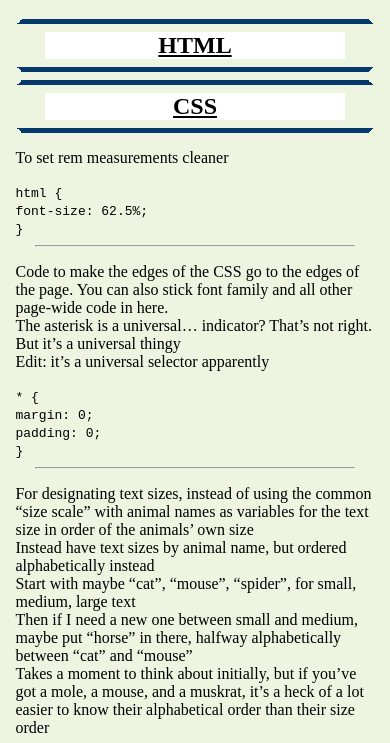
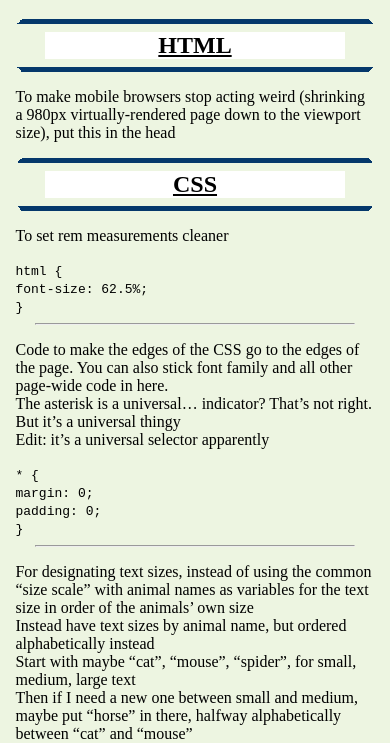
Before and after one commit to KalloCodes/tips-tricks, a plain HTML site: page index.html in a window 390 px wide. Shown: the part 98-841 px from the top of the page. Drawn offline with Linux system fonts and the light colour scheme.

Commit message:
Added mobile browser viewport trick

```diff
--- a/index.html
+++ b/index.html
@@ -15,6 +15,12 @@
     <h2>HTML</h2>
     <hr class="below">
 
+    <div>
+        <p>To make mobile browsers stop acting weird (shrinking a 980px virtually-rendered page down to the viewport size), put this in the head</p>
+        <code>
+            <meta name="viewport" content="width=device-width">
+        </code>
+    </div>
 
     <hr class="above">
     <h2>CSS</h2>
```
